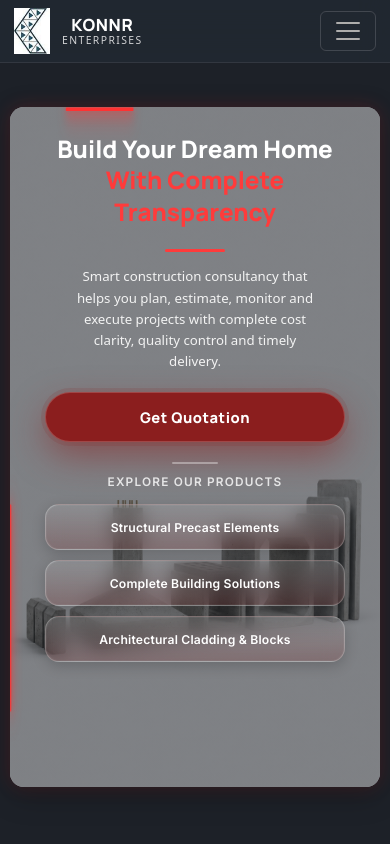
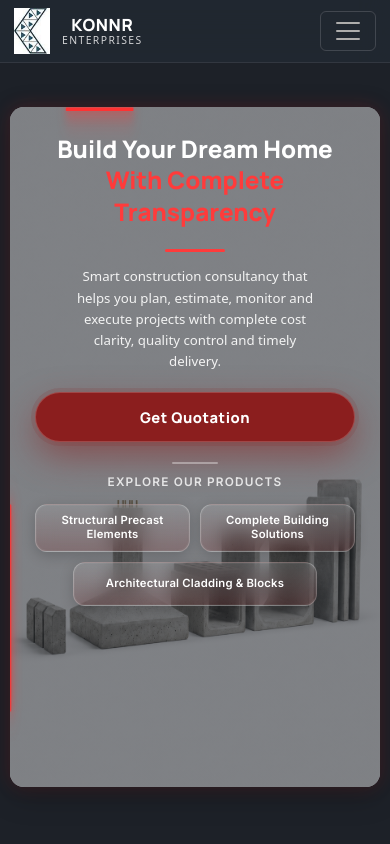
Before and after one commit to Swathi-ChandraSekar/konnr_portfolio, a React (Vite) app: page / in a window 390 px wide. Shown: the top 844 px of the page. Built offline with nearby package versions, Linux system fonts and the light colour scheme.

Commit message:
hero banner mobile

```diff
--- a/src/styles/hero.css
+++ b/src/styles/hero.css
@@ -498,7 +498,7 @@
         border-radius: 50px;
         font-size: .92rem;
         width: 100%;
-        max-width: 300px;
+        max-width: 320px;
     }
 
     .hero-mini-divider {
@@ -511,40 +511,42 @@
     }
 
     /* --------------------------------------------------
-       MOBILE (<768px): 3 buttons stacked vertically.
-       Same max-width as the CTA above so the whole stack
-       (CTA + product buttons) reads as one aligned column
-       instead of two different widths.
+       MOBILE (<768px): compact "2 over 1" layout.
+       Row 1: Structural + Building side by side (2 columns).
+       Row 2: Cladding, centered at ~76% width.
+       CHANGED: was 3 full-width stacked buttons — replaced with
+       this denser grid so the button stack takes noticeably less
+       vertical space and more of the hero image stays visible
+       behind/below the content.
     -------------------------------------------------- */
     .hero-product-buttons {
-        grid-template-columns: 1fr;
+        grid-template-columns: 1fr 1fr;
         margin-top: 0;
         gap: 10px;
         width: 100%;
-        max-width: 300px;
+        max-width: 320px;
     }
 
     .hero-product-btn:nth-child(3) {
-        /* Reset the tablet-only centering override */
-        grid-column: auto;
-        justify-self: stretch;
-        width: 100%;
+        grid-column: 1 / -1;
+        justify-self: center;
+        width: 76%;
     }
 
     .hero-product-btn {
-        padding: 10px 16px;
-        font-size: clamp(.76rem, 3vw, .85rem);
-        min-height: 46px;
+        /* CHANGED: much smaller footprint than the old full-width
+           stacked buttons (min-height 46px+auto-grow -> compact
+           44px pill-ish tiles). height stays auto so a label that
+           wraps to a second line never clips. */
+        padding: 9px 10px;
+        font-size: clamp(.68rem, 2.9vw, .78rem);
+        min-height: 44px;
         height: auto;
-        /* CHANGED: was max-height:52px, which combined with longer
-           labels ("Architectural Cladding & Blocks") could clip a
-           wrapped second line. Letting height grow with content
-           keeps every label fully readable at every phone width. */
         white-space: normal;
-        line-height: 1.25;
-        /* CHANGED: smaller, softer radius (was the full 50px pill)
-           to visually distinguish these from the primary CTA */
-        border-radius: 14px;
+        line-height: 1.22;
+        /* Slightly smaller radius than the pill CTA, but still
+           clearly rounded, matching the compact card size */
+        border-radius: 12px;
     }
 }
 
@@ -584,12 +586,13 @@
 
     .hero-quote-btn,
     .hero-product-buttons {
-        max-width: 260px;
+        max-width: 280px;
     }
 
     .hero-product-btn {
-        font-size: .72rem;
-        min-height: 44px;
+        padding: 8px 8px;
+        font-size: .66rem;
+        min-height: 42px;
     }
 }
 
```
